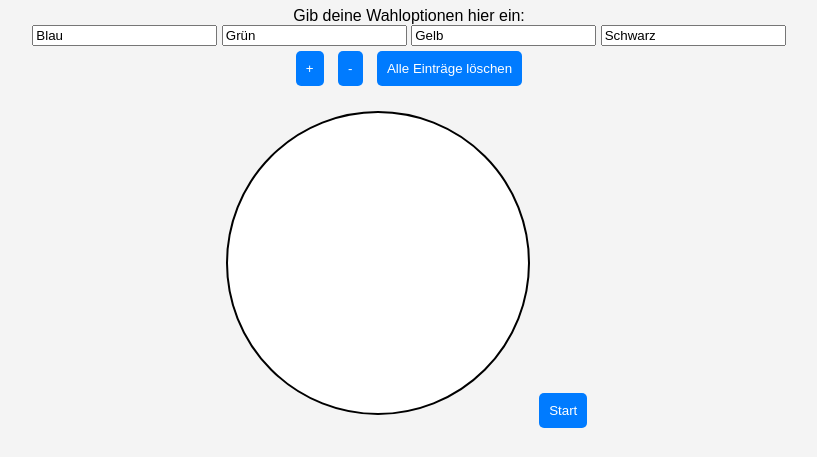
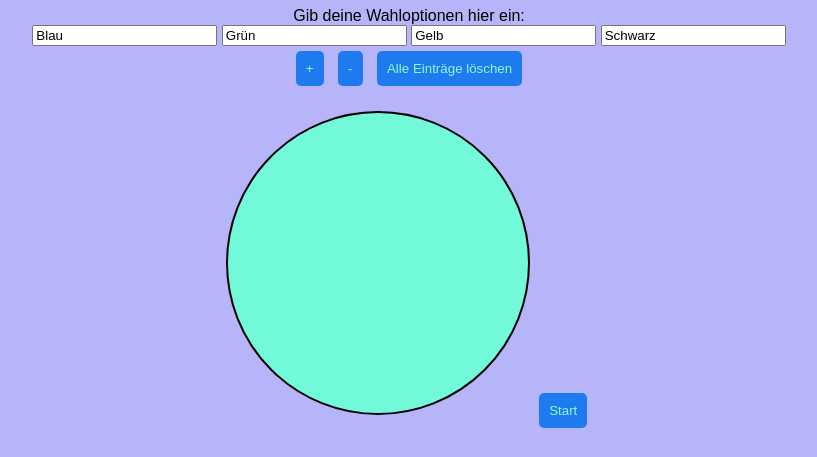
Before and after one commit to talia-kolk/Webentwicklung, a plain HTML site: page drehrad.html in a window 1280 px wide. Shown: the part 73-530 px from the top of the page, without its empty margins (231-1048 px from the left). Drawn offline with Linux system fonts and the light colour scheme.

Commit message:
farben geändert

```diff
--- a/drehrad.css
+++ b/drehrad.css
@@ -1,7 +1,7 @@
 body {
     font-family: Arial, sans-serif;
     text-align: center;
-    background-color: #f4f4f4;
+    background-color: #b7b5fa;
 }
 
 .settings {
@@ -12,14 +12,14 @@ button {
     margin: 5px;
     padding: 10px;
     cursor: pointer;
-    background-color: #007BFF;
-    color: white;
+    background-color: #1d7bef;
+    color: rgb(151, 246, 221);
     border: none;
     border-radius: 5px;
 }
 
 button:hover {
-    background-color: #0056b3;
+    background-color: #5362ee;
 }
 
 .wheel-container {
@@ -29,7 +29,7 @@ button:hover {
 
 canvas {
     border: 2px solid black;
-    background-color: white;
+    background-color: rgb(113, 249, 217);
     border-radius: 50%;
 }
 
```
